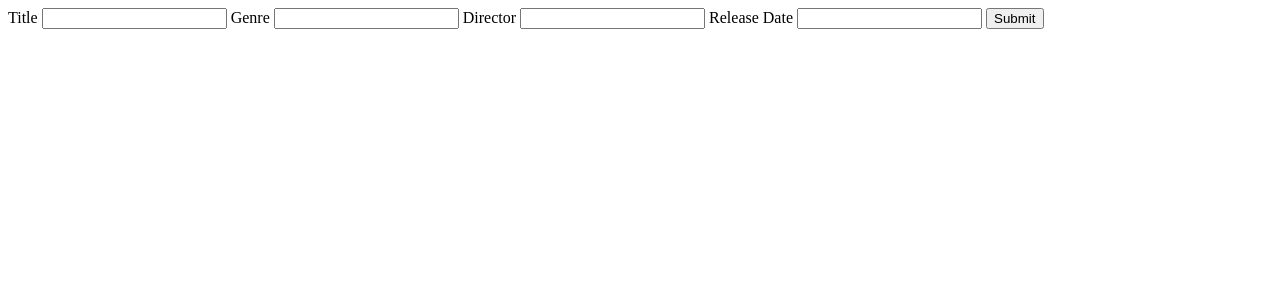
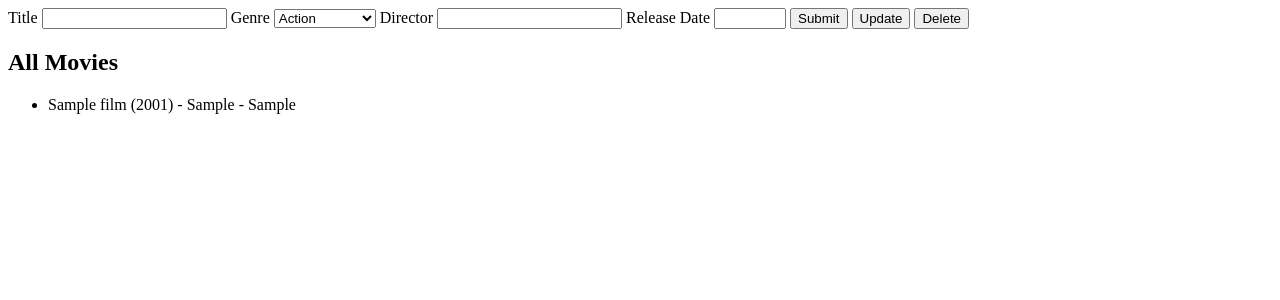
Before and after one commit to LeoRanoe/SOperiode5, a PHP site: page / in a window 1280 px wide. Shown: the top 300 px of the page. Run offline with PHP 8.4, Linux system fonts and the light colour scheme; tables that the repository leaves empty hold one stand-in row (values such as "Sample post").

Commit message:
Add files via upload

```diff
--- a/SoPeriode5/index.php
+++ b/SoPeriode5/index.php
@@ -10,24 +10,61 @@
         <label>Title</label>
         <input type="text" name="title">
         <label>Genre</label>
-        <input type="text" name="genre">
+        <select name="genre" required>
+            <option value="Action">Action</option>
+            <option value="Adventure">Adventure</option>
+            <option value="Comedy">Comedy</option>
+            <option value="Drama">Drama</option>
+            <option value="Horror">Horror</option>
+            <option value="Sci-Fi">Sci-Fi</option>
+            <option value="Fanatasy">Fantasy</option>
+            <option value="Mystery">Mystery</option>
+            <option value="Thriller">Thriller</option>
+            <option value="Crime">Crime</option>
+            <option value="Romance">Romance</option>
+            <option value="Animation">Animation</option>
+            <option value="Family">Family</option>
+            <option value="Documentary">Documentary</option>
+            <option value="War">War</option>
+            <option value="Western">Western</option>
+            <option value="Musical">Musical</option>
+            <option value="Other">Other</option>
+        </select>
         <label>Director</label>
         <input type="text" name="director">
         <label>Release Date</label>
-        <input type="number" name="release_date">
+        <input type="number" name="release_date" min="1900" max="2100">
         <button type="submit" name="submit">Submit</button>
+        <button type="submit" name="Update">Update</button>
+        <button type="submit" name="Delete">Delete</button>
     </form>
 </body>
 </html>
 <?php
     include './includes/db_connection.php';
+
+    function displayAllMovies() {
+        global $conn;
+        $query = "SELECT * FROM film";
+        $result = $conn->query($query);
+
+        if ($result->num_rows > 0) {
+            echo "<h2>All Movies</h2>";
+            echo "<ul>";
+            while ($row = $result->fetch_assoc()) {
+                echo "<li>{$row['Title']} ({$row['Release_Date']}) - {$row['Genre']} - {$row['Director']}</li>";
+            }
+            echo "</ul>";
+        }
+    }
+
     if ($_SERVER["REQUEST_METHOD"] == "POST") {
-        if (isset($_POST["title"], $_POST["genre"], $_POST["director"], $_POST["release_date"])) {
-            $title = $_POST["title"];
-            $genre = $_POST["genre"];
-            $director = $_POST["director"];
-            $releaseYear = $_POST["release_date"];
+        $title = isset($_POST["title"]) ? $_POST["title"] : '';
+        $genre = isset($_POST["genre"]) ? $_POST["genre"] : '';
+        $director = isset($_POST["director"]) ? $_POST["director"] : '';
+        $releaseYear = isset($_POST["release_date"]) ? $_POST["release_date"] : '';
 
+        if (isset($_POST["submit"])) {
             $sqlinsert = "INSERT INTO film (Title, Genre, Director, Release_Date) VALUES ('$title', '$genre', '$director', '$releaseYear')";
 
             if ($conn->query($sqlinsert) === TRUE) {
@@ -35,8 +72,30 @@
             } else {
                 echo "Error: " . $sql . "<br>" . $conn->error;
             }
-        } else {
-            echo "Please fill out all the form fields.";
+        } elseif (isset($_POST["Update"])) {
+            $Sqlupdate = "UPDATE film SET Genre = '$genre', Director = '$director', Release_Date = '$releaseYear' WHERE Title = '$title'";
+
+            if ($conn->query($Sqlupdate) === TRUE) {
+                echo "Film bijgewerkt!";
+            } else {
+                echo "Fout bij het bijwerken van de film: " . $conn->error;
+            }
+        } elseif (isset($_POST["Delete"])) {
+            $SQLdelete = "DELETE FROM film WHERE Title = '$title'";
+
+            if ($conn->query($SQLdelete) === TRUE) {
+                echo "Film Verwijderd!";
+            } else {
+                echo "Fout bij het verwijderen van de film: " . $conn->error;
+            }
         }
+
+        // Display all movies after performing actions
+        displayAllMovies();
+    } else {
+        // Display all movies on initial load
+        displayAllMovies();
     }
+
+    $conn->close();
 ?>
```
